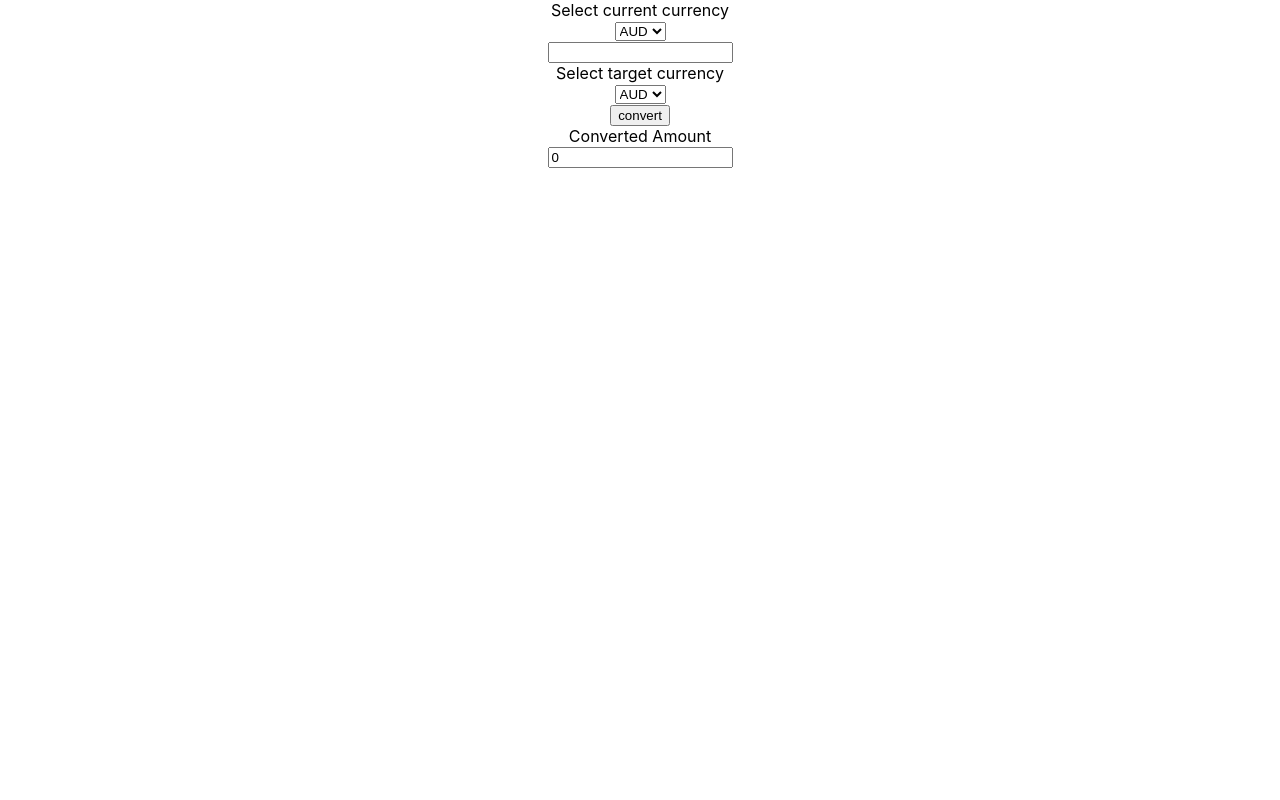
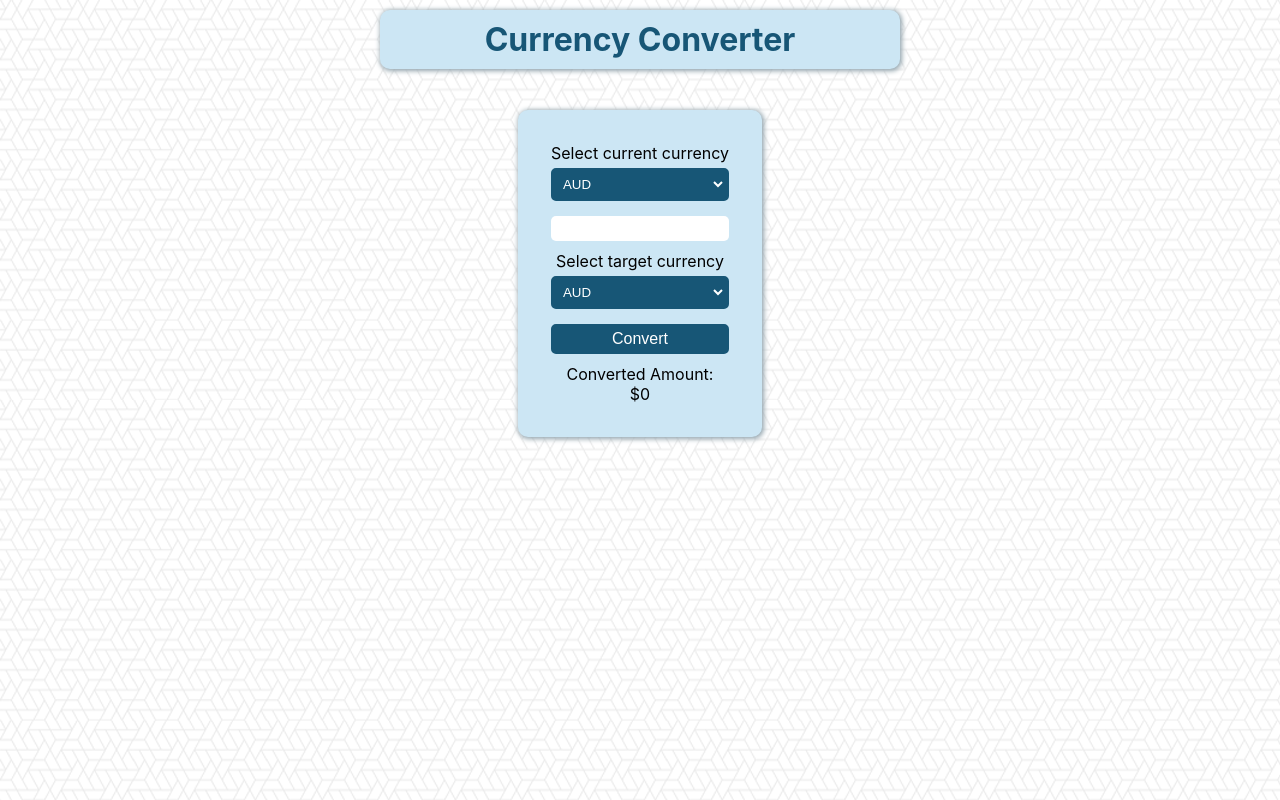
Before and after one commit to timdarcy/CurrencyConverter, a React (Create React App) app: page / in a window 1280 px wide. Built offline with nearby package versions, Linux system fonts and the light colour scheme.

Commit message:
basic styling

```diff
--- a/src/App.css
+++ b/src/App.css
@@ -1,21 +1,22 @@
 .App {
   text-align: center;
 }
-
-.App-logo {
-  animation: App-logo-spin infinite 20s linear;
-  height: 40vmin;
+html{
+  background-image: url("./images/what-the-hex.png");
 }
 
-.App-header {
-  background-color: #282c34;
-  min-height: 100vh;
-  display: flex;
-  flex-direction: column;
-  align-items: center;
-  justify-content: center;
-  font-size: calc(10px + 2vmin);
-  color: white;
+.app-heading{
+  background-color:#CCE6F4;
+  max-width: 500px;
+  min-width: 300px;
+  width:50%;
+  padding:10px;
+  color:#175676;
+  margin-top:10px;
+  margin-left:auto;
+  margin-right:auto;
+  border-radius: 10px;
+  box-shadow:1px 1px 5px 1px rgb(146, 164, 173);
 }
 
 .App-link {
@@ -30,3 +31,52 @@
     transform: rotate(360deg);
   }
 }
+
+/*form styling*/
+form{
+  border-radius:10px;
+  /*box-shadow:1px 1px 2px 2px #CCE6F4;*/
+  margin:auto;
+  margin-top:20px;
+  display:inline-block;
+  padding: 30px;
+  background-color:#CCE6F4;
+  border:solid #CCE6F4;
+  box-shadow:1px 1px 5px 1px rgb(146, 164, 173);
+}
+input[type=submit]{
+  border-radius:5px;
+  padding:3px;
+  background-color:#175676;
+  color:white;
+  width:100%;
+  appearance: none;
+  cursor: pointer;
+  border: solid #175676;
+  margin: 10px 0px 10px 0px;
+  font-size:16px;
+}
+input[type=submit]:hover{
+  background-color:#4BA3C3;
+  border:solid #4BA3C3;
+}
+select{
+  width:100%;
+  border-radius:5px;
+  padding:5px;
+  margin:5px 0px 5px 0px;
+  background-color:#175676;
+  border: solid #175676;
+  color:white;
+}
+
+option:hover{
+  background-color:#175676;
+}
+input[type=number]{
+  border-radius:5px;
+  padding:5px 0px 5px 0px;
+  width:100%;
+  margin:10px 0px 10px 0px;
+  border:solid 0px #CCE6F4;
+}
--- a/src/App.js
+++ b/src/App.js
@@ -7,6 +7,7 @@ class App extends Component {
   render() {
     return (
       <div className="App">
+        <h1 className="app-heading">Currency Converter</h1>
         <CurrencyForm />
       </div>
     );
--- a/src/CurrencyForm.js
+++ b/src/CurrencyForm.js
@@ -17,7 +17,7 @@ class CurrencyForm extends Component {
         console.log(event);
         Axios.post('/server', { "currencyFrom": this.state.currencyFrom, "amountFrom": this.state.amountFrom, "currencyTo": this.state.currencyTo }).then((res) => {
             console.log(res.data.result);
-            this.setState({ amountTo: res.data.result.toFixed(2) })
+            this.setState({ amountTo: res.data.result.toFixed(3) })
         })
 
     }
@@ -48,9 +48,9 @@ class CurrencyForm extends Component {
                     })}
                 </select><br />
 
-                <input type="submit" value="convert" onChange={this.handleInput} /><br />
-                <label>Converted Amount</label> <br />
-                <input type="number" name="amountFrom" value={this.state.amountTo} onChange={this.handleInput}></input>
+                <input type="submit" value="Convert" onChange={this.handleInput} /><br />
+                <label>Converted Amount:</label> <br />
+                <div type="number" name="amountFrom" onChange={this.handleInput}>${this.state.amountTo}</div>
             </form >
         );
     }
```
Also changed, not shown: src/images/what-the-hex.png (added).
